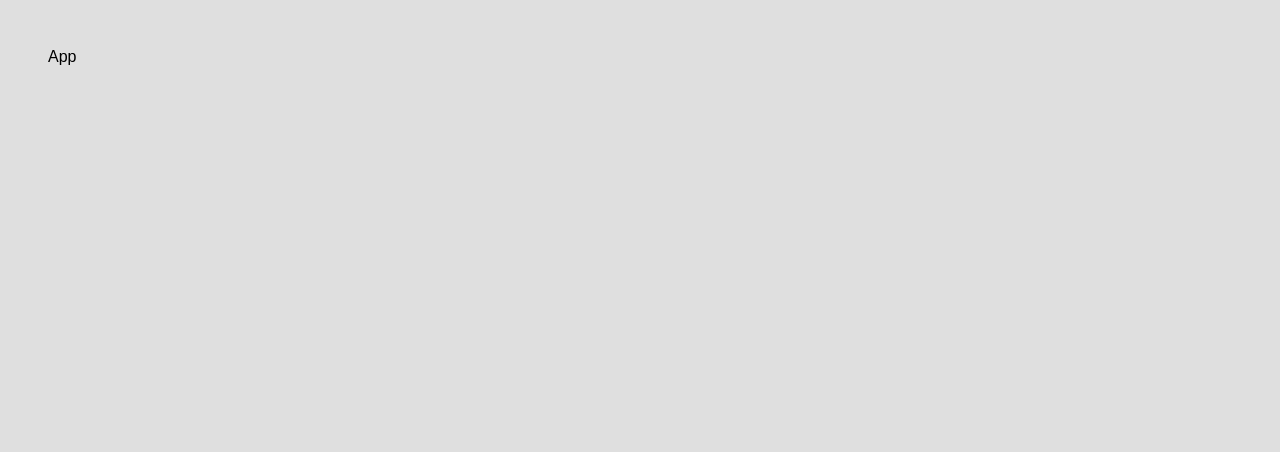
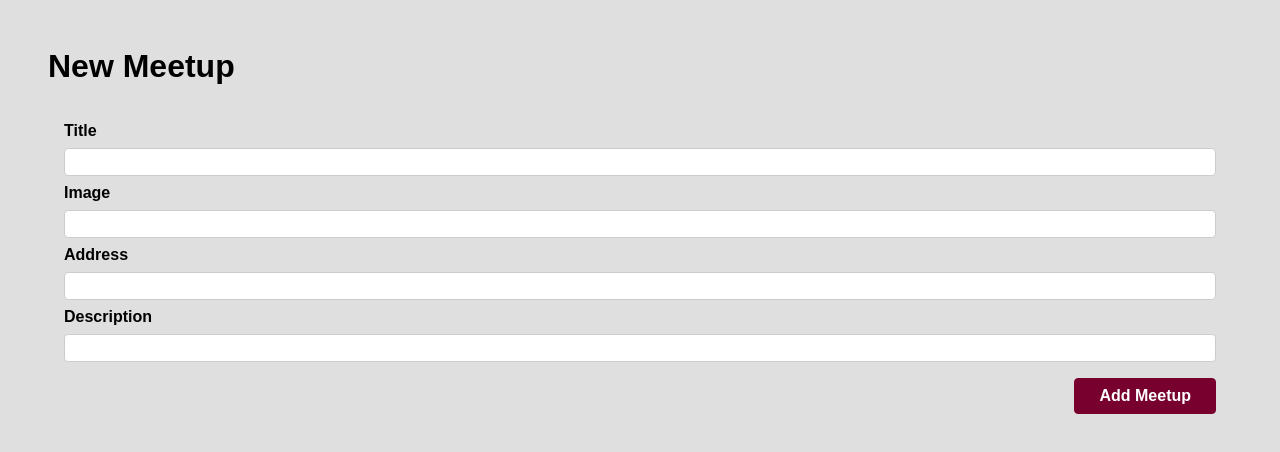
Before and after one commit to maryam-zafarr/Meetups, a React (Create React App) app: page /new-meetup in a window 1280 px wide. Shown: the top 452 px of the page. Built offline with nearby package versions, Linux system fonts and the light colour scheme.

Commit message:
Added new meetup functionality

```diff
--- a/package.json
+++ b/package.json
@@ -6,6 +6,7 @@
     "@testing-library/jest-dom": "^5.16.5",
     "@testing-library/react": "^13.4.0",
     "@testing-library/user-event": "^13.5.0",
+    "formik": "^2.2.9",
     "react": "^18.2.0",
     "react-dom": "^18.2.0",
     "react-router-dom": "^5.3.4",
--- a/src/App.js
+++ b/src/App.js
@@ -1,7 +1,15 @@
 import React from "react";
+import { Route, Switch } from "react-router-dom";
+import NewMeetup from "./pages/NewMeetup";
 
 const App = () => {
-  return <div>App</div>;
+  return (
+    <Switch>
+      <Route path="/new-meetup">
+        <NewMeetup />
+      </Route>
+    </Switch>
+  );
 };
 
 export default App;
--- /dev/null
+++ b/src/components/meetups/NewMeetupForm.jsx
@@ -0,0 +1,105 @@
+import { useFormik } from "formik";
+import classes from "./NewMeetupForm.module.css";
+
+const validate = (values) => {
+  const errors = {};
+  if (!values.title) {
+    errors.title = "Required";
+  }
+  if (!values.image) {
+    errors.image = "Required";
+  }
+  if (!values.address) {
+    errors.address = "Required";
+  }
+  if (!values.description) {
+    errors.description = "Required";
+  }
+
+  return errors;
+};
+
+const NewMeetupForm = (props) => {
+  const formik = useFormik({
+    initialValues: {
+      title: "",
+      image: "",
+      address: "",
+      description: "",
+    },
+    validate,
+    onSubmit: (values) => {
+      props.onSubmit(values);
+    },
+  });
+
+  return (
+    <form onSubmit={formik.handleSubmit} className={classes.form}>
+      <div className={classes.control}>
+        <label htmlFor="title">Title</label>
+        <input
+          id="title"
+          name="title"
+          type="text"
+          onChange={formik.handleChange}
+          onBlur={formik.handleBlur}
+          value={formik.values.title}
+        />
+        {formik.touched.title && formik.errors.title && (
+          <div>{formik.errors.title}</div>
+        )}
+      </div>
+
+      <div className={classes.control}>
+        <label htmlFor="image">Image</label>
+        <input
+          id="image"
+          name="image"
+          type="url"
+          onChange={formik.handleChange}
+          onBlur={formik.handleBlur}
+          value={formik.values.image}
+        />
+        {formik.touched.image && formik.errors.image && (
+          <div>{formik.errors.image}</div>
+        )}
+      </div>
+
+      <div className={classes.control}>
+        <label htmlFor="address">Address</label>
+        <input
+          id="address"
+          name="address"
+          type="text"
+          onChange={formik.handleChange}
+          onBlur={formik.handleBlur}
+          value={formik.values.address}
+        />
+        {formik.touched.address && formik.errors.address && (
+          <div>{formik.errors.address}</div>
+        )}
+      </div>
+
+      <div className={classes.control}>
+        <label htmlFor="description">Description</label>
+        <input
+          id="description"
+          name="description"
+          type="text"
+          onChange={formik.handleChange}
+          onBlur={formik.handleBlur}
+          value={formik.values.description}
+        />
+        {formik.touched.description && formik.errors.description && (
+          <div>{formik.errors.description}</div>
+        )}
+      </div>
+
+      <div className={classes.actions}>
+        <button type="submit">Add Meetup</button>
+      </div>
+    </form>
+  );
+};
+
+export default NewMeetupForm;
--- /dev/null
+++ b/src/components/meetups/NewMeetupForm.module.css
@@ -0,0 +1,45 @@
+.form {
+  padding: 1rem;
+}
+
+.control {
+  margin-bottom: 0.5rem;
+}
+
+.control label {
+  display: block;
+  font-weight: bold;
+  margin-bottom: 0.5rem;
+}
+
+.control input,
+.control textarea {
+  display: block;
+  font: inherit;
+  border-radius: 4px;
+  border: 1px solid #ccc;
+  padding: 0.25rem;
+  width: 100%;
+}
+
+.actions {
+  margin-top: 1rem;
+  text-align: right;
+}
+
+.actions button {
+  font: inherit;
+  cursor: pointer;
+  background-color: #77002e;
+  color: white;
+  padding: 0.5rem 1.5rem;
+  border: 1px solid #77002e;
+  border-radius: 4px;
+  font-weight: bold;
+}
+
+.actions button:hover,
+.actions button:active {
+  background-color: #a50e48;
+  border-color: #a50e48;
+}
--- a/src/index.js
+++ b/src/index.js
@@ -2,6 +2,11 @@ import React from "react";
 import ReactDOM from "react-dom/client";
 import "./index.css";
 import App from "./App";
+import { BrowserRouter } from "react-router-dom";
 
 const root = ReactDOM.createRoot(document.getElementById("root"));
-root.render(<App />);
+root.render(
+  <BrowserRouter>
+    <App />
+  </BrowserRouter>
+);
--- /dev/null
+++ b/src/pages/NewMeetup.jsx
@@ -0,0 +1,29 @@
+import React from "react";
+import { useHistory } from "react-router-dom";
+import NewMeetupForm from "../components/meetups/NewMeetupForm";
+
+const NewMeetup = () => {
+  const history = useHistory();
+
+  const addMeetupHandler = (values) => {
+    fetch(
+      "https://react-meetups-3db82-default-rtdb.firebaseio.com/meetups.json",
+      {
+        method: "POST",
+        body: JSON.stringify(values),
+        headers: {
+          "Content-Type": "application/json",
+        },
+      }
+    ).then(history.replace("/"));
+  };
+
+  return (
+    <div>
+      <h1>New Meetup</h1>
+      <NewMeetupForm onSubmit={addMeetupHandler} />
+    </div>
+  );
+};
+
+export default NewMeetup;
```
Also changed, not shown: 1 other file (tests, documents, lock files or other folders).
